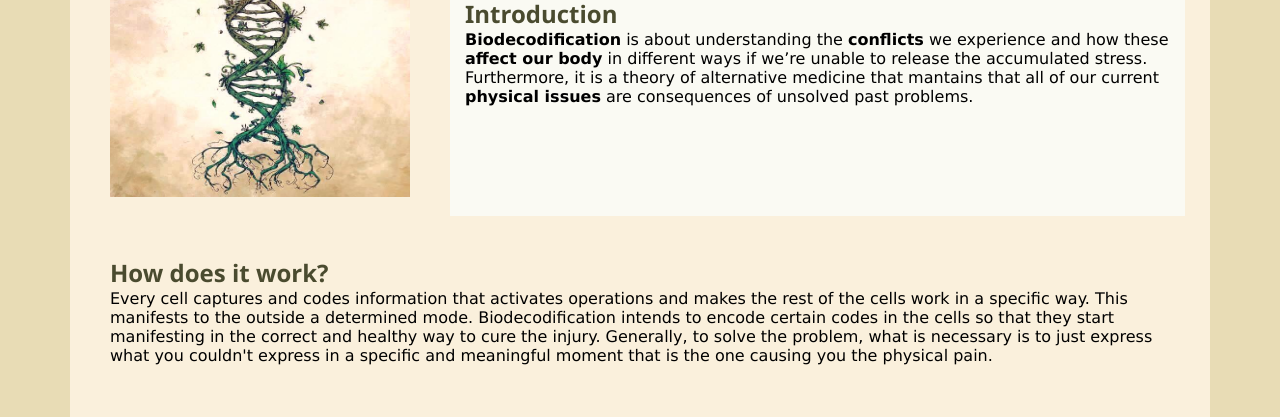
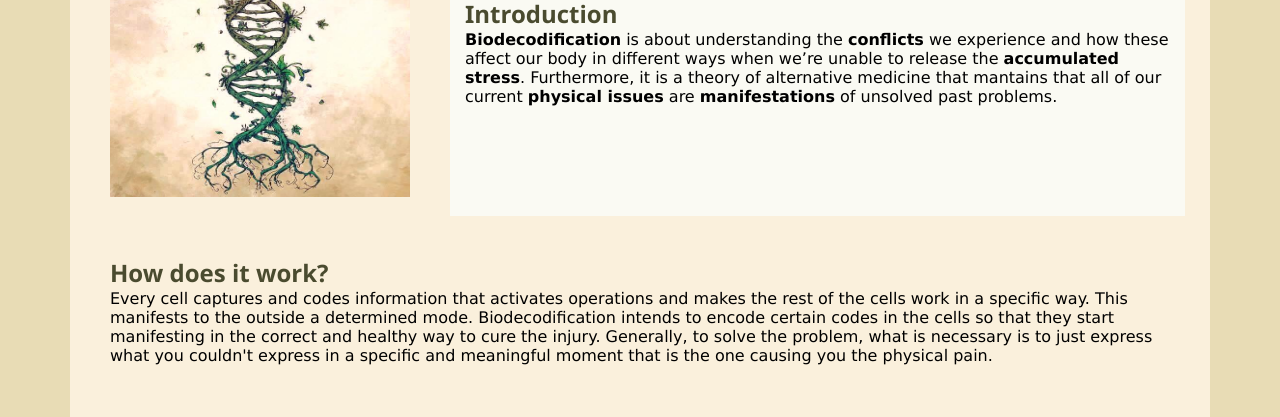
Before and after one commit to julietacabapou-stack/biodecodification-webpage2, a plain HTML site: page index.html in a window 1280 px wide. Shown: the part 342-759 px from the top of the page. Drawn offline with Linux system fonts and the light colour scheme; a web font is replaced by a local one.

Commit message:
Update index.html

```diff
--- a/index.html
+++ b/index.html
@@ -23,7 +23,7 @@
             <td colspan="2" class="special-cell2">
                 <h1>Biodecodification</h1>
                 <h2>Introduction</h2>
-                <p><strong>Biodecodification</strong> is about understanding the <strong>conflicts</strong> we experience and how these <strong>affect our body</strong> in different ways if we’re unable to release the accumulated stress. Furthermore, it is a theory of alternative medicine that mantains that all of our current <strong>physical issues</strong> are consequences of unsolved past problems.</p>
+                <p><strong>Biodecodification</strong> is about understanding the <strong>conflicts</strong> we experience and how these affect our body in different ways when we’re unable to release the <strong>accumulated stress</strong>. Furthermore, it is a theory of alternative medicine that mantains that all of our current <strong>physical issues</strong> are <strong>manifestations</strong> of unsolved past problems.</p>
             </td>
         </tr>
         <tr>
```
